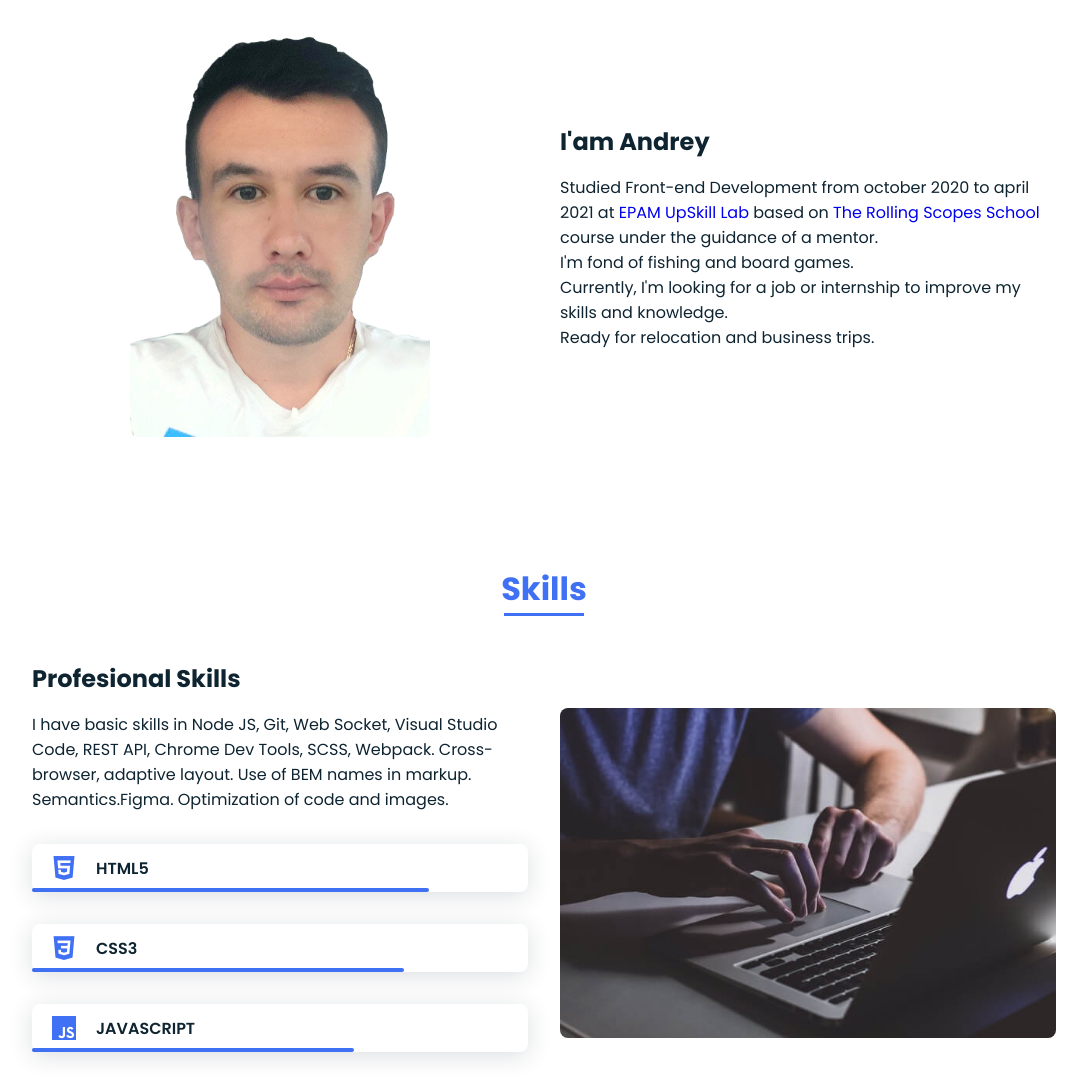
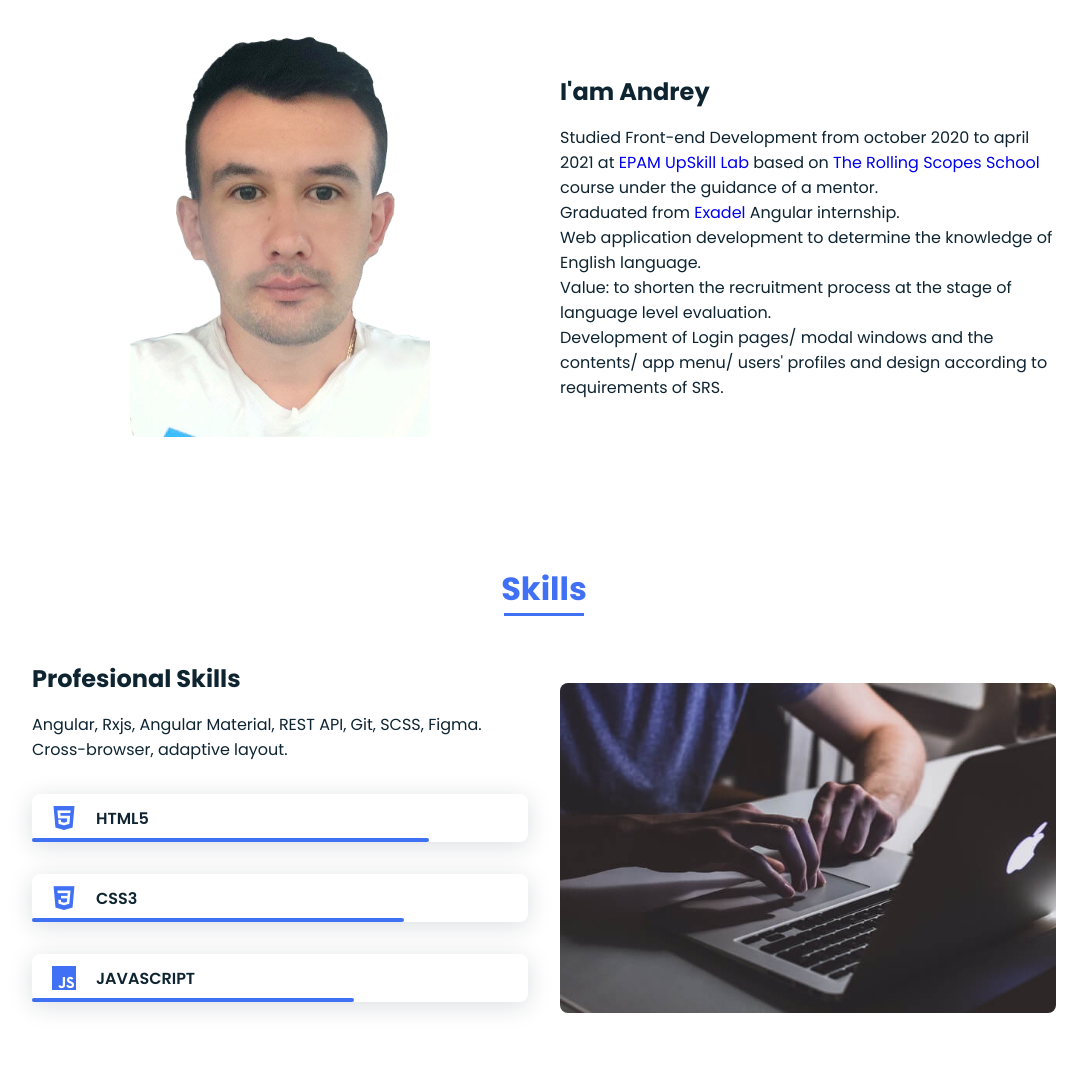
Before and after one commit to casterweb/portfolio, a plain HTML site: page index.html in a window 1280 px wide. Shown: the part 940-2027 px from the top of the page, without its empty margins (96-1183 px from the left). Drawn offline with nearby package versions, Linux system fonts and the light colour scheme.

Commit message:
add about me

```diff
--- a/index.html
+++ b/index.html
@@ -53,7 +53,11 @@
                     </div>
                     <div>
                         <h2 class="about__subtitle">I'am Andrey</h2>
-                        <p class="about__text">Studied Front-end Development from october 2020 to april 2021 at <a href="https://careers.epam.by/training/upskilllab" target="_blank">EPAM UpSkill Lab</a> based on <a href="https://rs.school/" target="_blank">The Rolling Scopes School</a> course under the guidance of a mentor.<br>I'm fond of fishing and board games.<br>Currently, I'm  looking for a job or internship to improve my skills and knowledge.<br>Ready for relocation and business trips.</p>
+                        <p class="about__text">Studied Front-end Development from october 2020 to april 2021 at <a href="https://careers.epam.by/training/upskilllab" target="_blank">EPAM UpSkill Lab</a> based on <a href="https://rs.school/" target="_blank">The Rolling Scopes School</a> course under the guidance of a mentor.<br>
+                            Graduated from <a href="https://exadel.com/" target="_blank">Exadel</a> Angular internship.<br>
+                            Web application development to determine the knowledge of English language.<br>
+                            Value: to shorten the recruitment process at the stage of language level evaluation.<br>
+                            Development of Login pages/ modal windows and the contents/ app menu/ users' profiles and design according to requirements of SRS.</p>
                     </div>
                 </div>
             </section>
@@ -65,7 +69,7 @@
                 <div class="skills__container bd-grid">
                     <div>
                         <h2 class="skills__subtitle">Profesional Skills</h2>
-                        <p class="skills__text">I have basic skills in  Node JS, Git, Web Socket, Visual Studio Code, REST API, Chrome Dev Tools, SCSS, Webpack. Cross-browser, adaptive layout. Use of BEM names in markup. Semantics.Figma. Optimization of code and images.</p>
+                        <p class="skills__text">  Angular, Rxjs, Angular Material, REST API, Git, SCSS, Figma. Cross-browser, adaptive layout.</p>
                         <div class="skills__data">
                             <div class="skills__names">
                                 <i class='bx bxl-html5 skills__icon'></i>
@@ -101,10 +105,10 @@
 
                 <div class="work__container bd-grid">
                     <div class="work__img">
-                      <a href="https://casterweb.github.io/singolo/" target="_blank"> <img src="assets/img/singolo.jpg" alt=""></a>
+                      <a href="https://casterweb.github.io/Whack-A-Mole/" target="_blank"> <img src="assets/img/whack-a-mole.jpg" alt=""></a>
                     </div>
                     <div class="work__img">
-                      <a href="https://casterweb.github.io/Flex-Panel-Gallery/" target="_blank"> <img src="assets/img/FlexPanelGallery.jpg" alt=""></a>
+                      <a href="https://casterweb.github.io/Calculator/" target="_blank"> <img src="assets/img/calculator.jpg" alt=""></a>
                     </div>
                     <div class="work__img">
                        <a href="https://casterweb.github.io/fancy-weather/" target="_blank"><img src="assets/img/fancyWeather.jpg" alt=""></a>
```
Also changed, not shown: assets/img/singolo.jpg (deleted), 1 other file.
